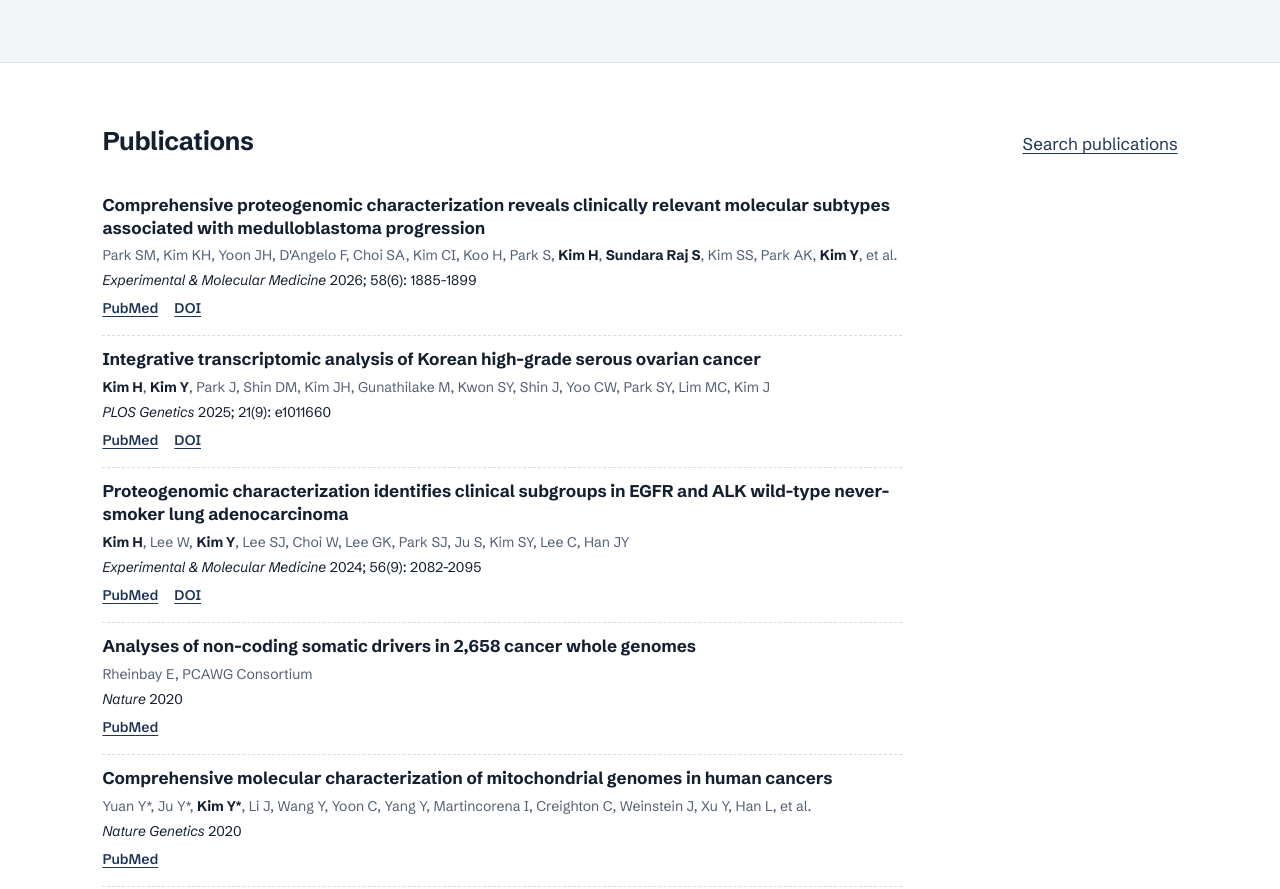
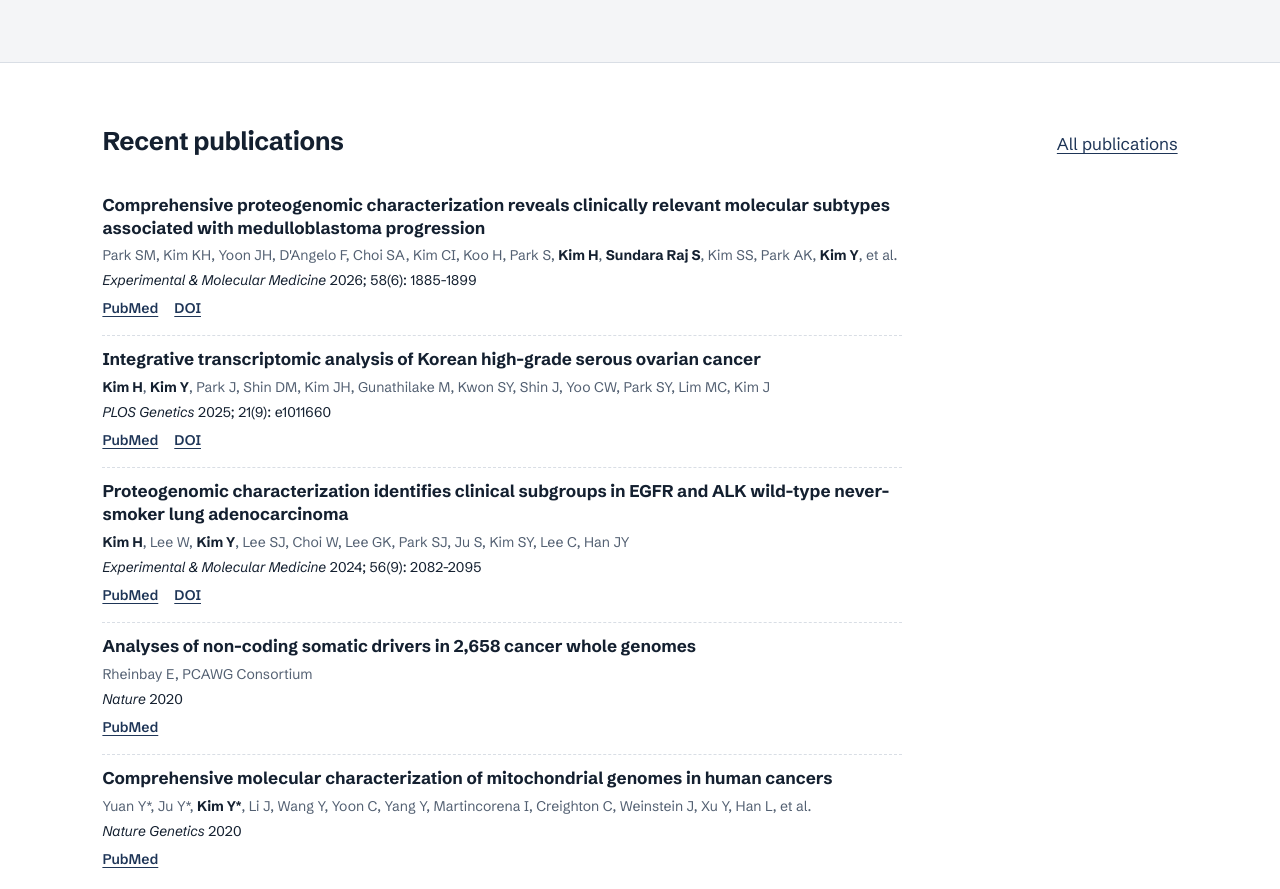
Before and after one commit to ywkim-lab-kncc/ywkim-lab-kncc.github.io, an Eleventy site: page src/index.njk in a window 1280 px wide. Shown: the part 2829-3718 px from the top of the page. Built offline with nearby package versions, Linux system fonts and the light colour scheme; Eleventy itself is replaced by a stand-in of ours; files that its build step writes are made by us from their sources.

Commit message:
Add files via upload

```diff
--- a/src/index.njk
+++ b/src/index.njk
@@ -84,13 +84,14 @@ permalink: index.html
 <section class="section section-tinted">
   <div class="wrap">
     <div class="section-head">
-      <h2>Publications</h2>
-      <a href="publications.html">Search publications</a>
+      <h2>Recent publications</h2>
+      <a href="publications.html">All publications</a>
     </div>
+    {#- Number of newest papers shown on the home page: change 5 below -#}
     <ol class="pub-list pub-list-home">
-      {%- for p in publications | groupByYear %}{% for item in p.items %}
+      {%- for item in publications | sort(true, false, "year") | limit(5) %}
       {{ m.pubItem(item, labNames) }}
-      {%- endfor %}{% endfor %}
+      {%- endfor %}
     </ol>
   </div>
 </section>
```
